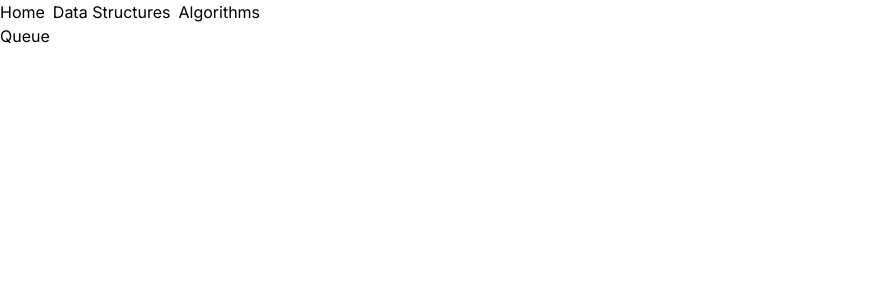
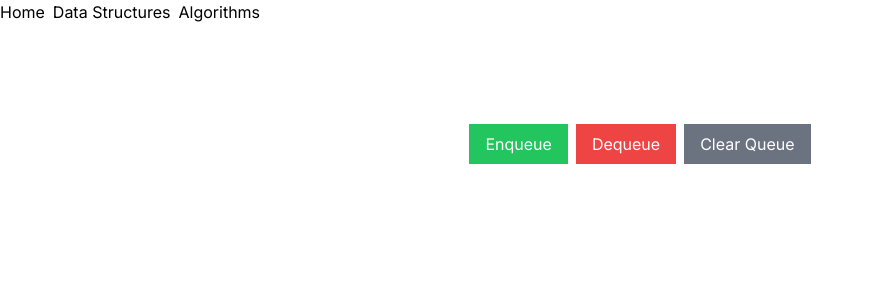
Before and after one commit to asuujx/dsa, a Next.js app: page /structures/queue in a window 1280 px wide. Shown: the top 300 px of the page, without its empty margins (0-873 px from the left). Built offline with nearby package versions, Linux system fonts and the light colour scheme.

Commit message:
Add queue logic

```diff
--- a/src/app/page.tsx
+++ b/src/app/page.tsx
@@ -1,7 +1,7 @@
 export default function Home() {
   return (
     <div>
-      <p>test</p>
+      <p>Main</p>
     </div>
   );
 }
--- a/src/app/structures/page.tsx
+++ b/src/app/structures/page.tsx
@@ -1,6 +1,10 @@
+import Link from "next/link";
+
 const Structures = () => {
    return (
-      <p>Structures</p>
+      <div className="flex flex-col gap-2">
+         <Link href="/structures/queue">Queue</Link>
+      </div>
    )
 };
 
--- a/src/app/structures/queue/page.tsx
+++ b/src/app/structures/queue/page.tsx
@@ -1,13 +1,60 @@
+"use client"
+import { useState } from "react";
+
 const Queue = () => {
-   const enqueue = (item: any) => {
+   const [queue, setQueue] = useState<string[]>([]);
 
+   const enqueue = () => {
+      const newItem = prompt("Enter a value to enqueue");
+
+      if (newItem !== null) {
+         setQueue([...queue, newItem]);
+      }
+   };
+
+   const dequeue = () => {
+      if (queue.length > 0) {
+         setQueue(queue.slice(1));
+      } else {
+         alert("Queue is empty");
+      }
+   };
+
+   const clearQueue = () => {
+      setQueue([]);
    };
 
    return (
-      <div>
-         <p>Queue</p>
-      </div>
-   )
+     <div className="flex flex-col items-center mt-20">
+       <div className="flex flex-col items-center space-y-5">
+         {queue.map((item, index) => (
+           <div
+             key={index}
+             className="w-16 h-16 bg-blue-500 text-white flex justify-center items-center"
+           >
+             {item}
+           </div>
+         ))}
+       </div>
+       <div className="mt-5 space-x-2">
+         <button
+           onClick={enqueue}
+           className="px-4 py-2 bg-green-500 text-white"
+         >
+           Enqueue
+         </button>
+         <button onClick={dequeue} className="px-4 py-2 bg-red-500 text-white">
+           Dequeue
+         </button>
+         <button
+           onClick={clearQueue}
+           className="px-4 py-2 bg-gray-500 text-white"
+         >
+           Clear Queue
+         </button>
+       </div>
+     </div>
+   );
 };
 
 export default Queue;
```
Also changed, not shown: src/app/queue/page.tsx (deleted).
